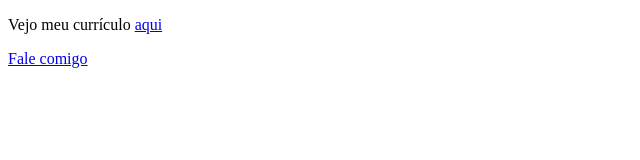
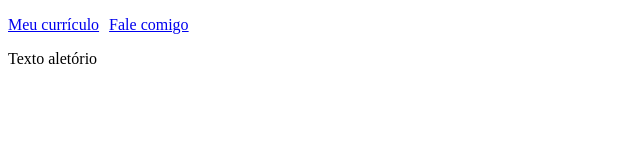
Before and after one commit to eduardobreno/ada.tech-972-html-estatico, a plain HTML site: page index.html in a window 1280 px wide. Shown: the whole page, without its empty margins (0-640 px from the left). Drawn offline with Linux system fonts and the light colour scheme.

Commit message:
adicionar menu no index

```diff
--- a/index.html
+++ b/index.html
@@ -6,15 +6,33 @@
     <meta http-equiv="X-UA-Compatible" content="IE=edge">
     <meta name="viewport" content="width=device-width, initial-scale=1.0">
     <title>Quadro de informações</title>
+    <style>
+        ul {
+            list-style: none;
+            padding: 0;
+            display: flex;
+            gap: 10px;
+        }
+    </style>
 </head>
 
 <body>
-    <p>
-        Vejo meu currículo <a href="curriculo.html">aqui</a>
-    </p>
-    <p>
-        <a href="falecomigo.html">Fale comigo</a>
-    </p>
+    <header>
+        <nav>
+            <ul>
+                <li>
+                    <a href="curriculo.html">Meu currículo</a>
+                </li>
+                <li>
+                    <a href="falecomigo.html">Fale comigo</a>
+                </li>
+            </ul>
+        </nav>
+    </header>
+    <main>
+
+        Texto aletório
+    </main>
 </body>
 
 </html>
```
